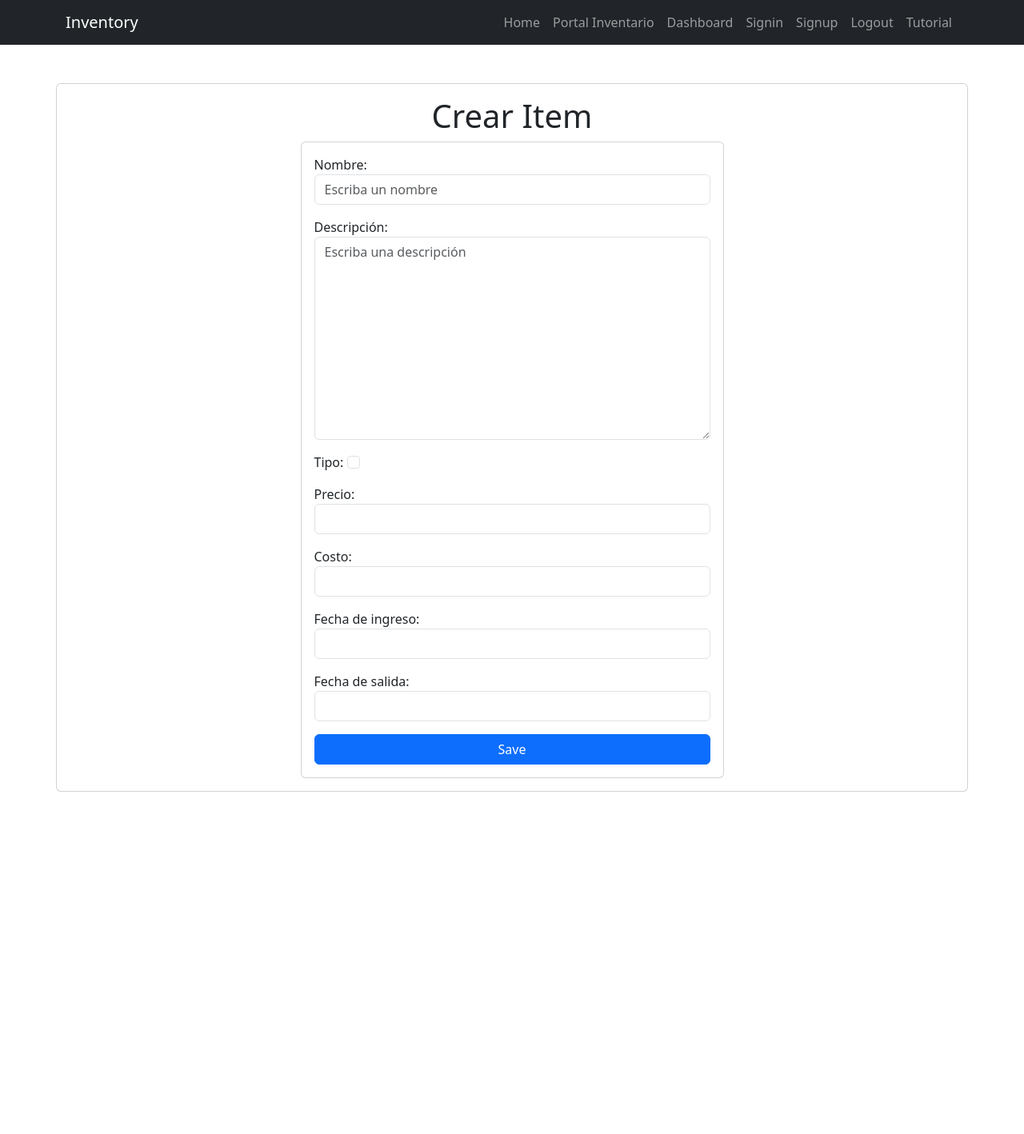
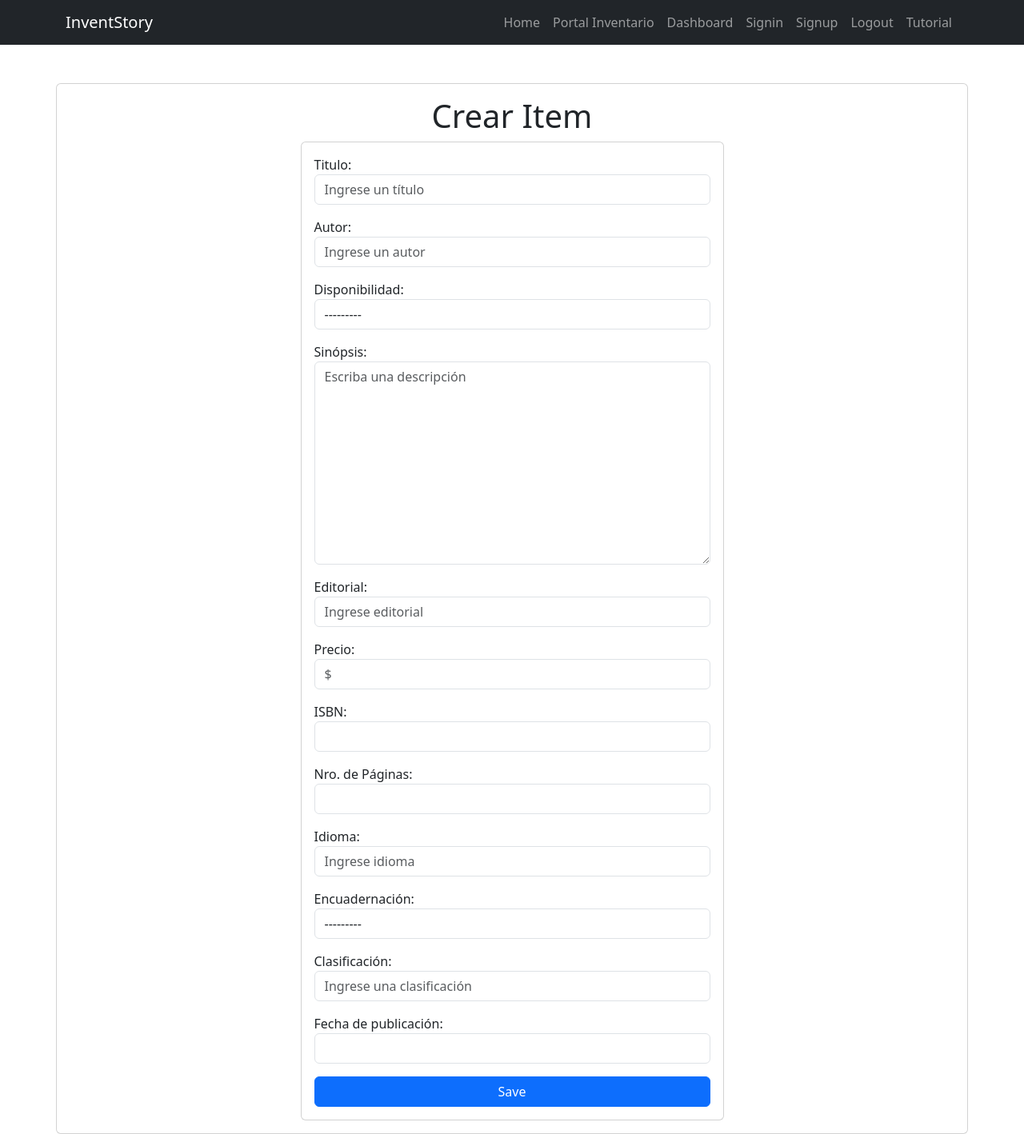
Before and after one commit to Gonzavster/cac_stock, a Django app: page /new_item/ in a window 1280 px wide. Shown: the whole page at 80% size. Before the commit the page ends 990 px from the top, so only its background shows below. Run offline with Django 4.2, Linux system fonts and the light colour scheme.

Commit message:
Formulario y modelo de nuevo item mejorados

```diff
--- a/cac_stock/settings.py
+++ b/cac_stock/settings.py
@@ -28,7 +28,8 @@ INSTALLED_APPS = [
     'django.contrib.sessions',
     'django.contrib.messages',
     'django.contrib.staticfiles',
-    'inventory'
+    'inventory',
+    'djmoney'
 ]
 
 MIDDLEWARE = [
--- a/inventory/forms.py
+++ b/inventory/forms.py
@@ -5,22 +5,33 @@ from django.utils.translation import gettext_lazy as _
 class ItemForm(forms.ModelForm):
     class Meta:
         model = Item
-        fields = ['name', 'description', 'type', 'price', 'cost', 'date_ingoing', 'date_outgoing']
+        fields = ['title', 'author', 'availability', 'synopsis', 'publisher', 'price', 'isbn',
+                  'pages', 'language', 'binding', 'clasification', 'publication_date']
         labels = {
-            'name': _('Nombre'),
-            'description': _('Descripción'),
-            'type': _('Tipo'),
+            'title': _('Titulo'),
+            'author': _('Autor'),
+            'availability': _('Disponibilidad'),
+            'synopsis': _('Sinópsis'),
+            'publisher': _('Editorial'),
             'price': _('Precio'),
-            'cost': _('Costo'),
-            'date_ingoing': _('Fecha de ingreso'),
-            'date_outgoing': _('Fecha de salida')
+            'isbn': _('ISBN'),
+            'pages': _('Nro. de Páginas'),
+            'language': _('Idioma'),
+            'binding': _('Encuadernación'),
+            'clasification': _('Clasificación'),
+            'publication_date': _('Fecha de publicación'),
         }
         widgets = {
-            'name': forms.TextInput(attrs={'class': 'form-control', 'placeholder': 'Escriba un nombre'}),
-            'description': forms.Textarea(attrs={'class': 'form-control', 'placeholder': 'Escriba una descripción'}),
-            'type': forms.CheckboxInput(attrs={'class': 'form-check-input'}),
-            'price': forms.DateInput(attrs={'class': 'form-control'}),
-            'cost': forms.DateInput(attrs={'class': 'form-control'}),
-            'date_outgoing': forms.DateInput(attrs={'class': 'form-control'}),
-            'date_ingoing': forms.DateInput(attrs={'class': 'form-control'}),
+            'title': forms.TextInput(attrs={'class': 'form-control', 'placeholder': 'Ingrese un título'}),
+            'author': forms.TextInput(attrs={'class': 'form-control', 'placeholder': 'Ingrese un autor'}),
+            'availability': forms.Select(attrs={'class': 'form-control'}),
+            'synopsis': forms.Textarea(attrs={'class': 'form-control', 'placeholder': 'Escriba una descripción'}),
+            'publisher': forms.TextInput(attrs={'class': 'form-control', 'placeholder': 'Ingrese editorial'}),
+            'price': forms.TextInput(attrs={'class': 'form-control', 'placeholder': '$'}),
+            'isbn': forms.NumberInput(attrs={'class': 'form-control'}),
+            'pages': forms.NumberInput(attrs={'class': 'form-control'}),
+            'language': forms.TextInput(attrs={'class': 'form-control', 'placeholder': 'Ingrese idioma'}),
+            'binding': forms.Select(attrs={'class': 'form-control'}),
+            'clasification': forms.TextInput(attrs={'class': 'form-control', 'placeholder': 'Ingrese una clasificación'}),
+            'publication_date': forms.DateInput(attrs={'class': 'form-control'}),
         }
--- a/inventory/models.py
+++ b/inventory/models.py
@@ -1,16 +1,33 @@
 from django.db import models
+from djmoney.models.fields import MoneyField
+
+product_status = [
+    (1, 'Disponible'),
+    (2, 'Agotado')
+]
+
+binding_type = [
+    (1, 'Tapa dura'),
+    (2, 'Tapa blanda'),
+    (3, 'Grapado'),
+    (4, 'Wire')
+]
 
 # Create your models here.
 class Item(models.Model):
-    name = models.CharField(max_length=200)
-    description = models.TextField(blank=False)
-    type = models.CharField(max_length=200) #Stock or MRO
+    title = models.CharField(max_length=200)
+    author = models.CharField(max_length=200)
+    availability = models.IntegerField(null=False, blank=False, choices=product_status)
+    synopsis = models.TextField(blank=False)
+    publisher = models.CharField(max_length=200)
+    price = MoneyField(max_digits=9, decimal_places=2, default_currency='ARG')
+    isbn = models.BigIntegerField(null=True)
+    pages = models.IntegerField(null=True)
+    language = models.CharField(max_length=200)
+    binding = models.IntegerField(null=False, blank=False, choices=binding_type)
+    clasification = models.CharField(max_length=200)
+    publication_date = models.DateField(null=True, blank=True)
     created = models.DateField(auto_now_add=True)
-    price = models.DateField(null=True)
-    cost = models.DateField(null=True)
-    date_ingoing = models.DateField(null=True, blank=True)
-    date_outgoing = models.DateField(null=True, blank=True)
-    quantity = models.FloatField(null=True, blank=True)
     #user = models.ForeignKey(User, on_delete=models.CASCADE)
 
     def __str__(self):
--- a/inventory/templates/inventory/index.html
+++ b/inventory/templates/inventory/index.html
@@ -4,8 +4,8 @@
 
 <main class="container mt-5">
     <section class="card card-body">
-        <h1 class="text-center">Inventory</h1>
-        <p class="text-justify">Aplicación para gestionar Inventario. De lo que sea, para lo que sea.
+        <h1 class="text-center">InventStory</h1>
+        <p class="text-justify">Aplicación para gestionar inventario de libros, revistas, comics y más.
         </p>
         <div class="text-center">
             <a class="btn btn-primary" href="/signin/">
--- a/templates/base.html
+++ b/templates/base.html
@@ -4,14 +4,14 @@
     <meta charset="UTF-8">
     <meta http-equiv="X-UA-Compatible" content="IE=edge">
     <meta name="viewport" content="width=device-width, initial-scale=1.0">
-    <title>Django APP</title>
+    <title>InventStory</title>
     <link rel="stylesheet" href="https://cdn.jsdelivr.net/npm/bootstrap@5.3.0-alpha1/dist/css/bootstrap.min.css">
 </head>
 <body>
 
     <nav class="navbar navbar-expand-lg bg-dark navbar-dark">
         <div class="container">
-          <a class="navbar-brand" href="/">Inventory</a>
+          <a class="navbar-brand" href="/">InventStory</a>
           <button class="navbar-toggler" type="button" data-bs-toggle="collapse" data-bs-target="#navbarNav" aria-controls="navbarNav" aria-expanded="false" aria-label="Toggle navigation">
             <span class="navbar-toggler-icon"></span>
           </button>
```
